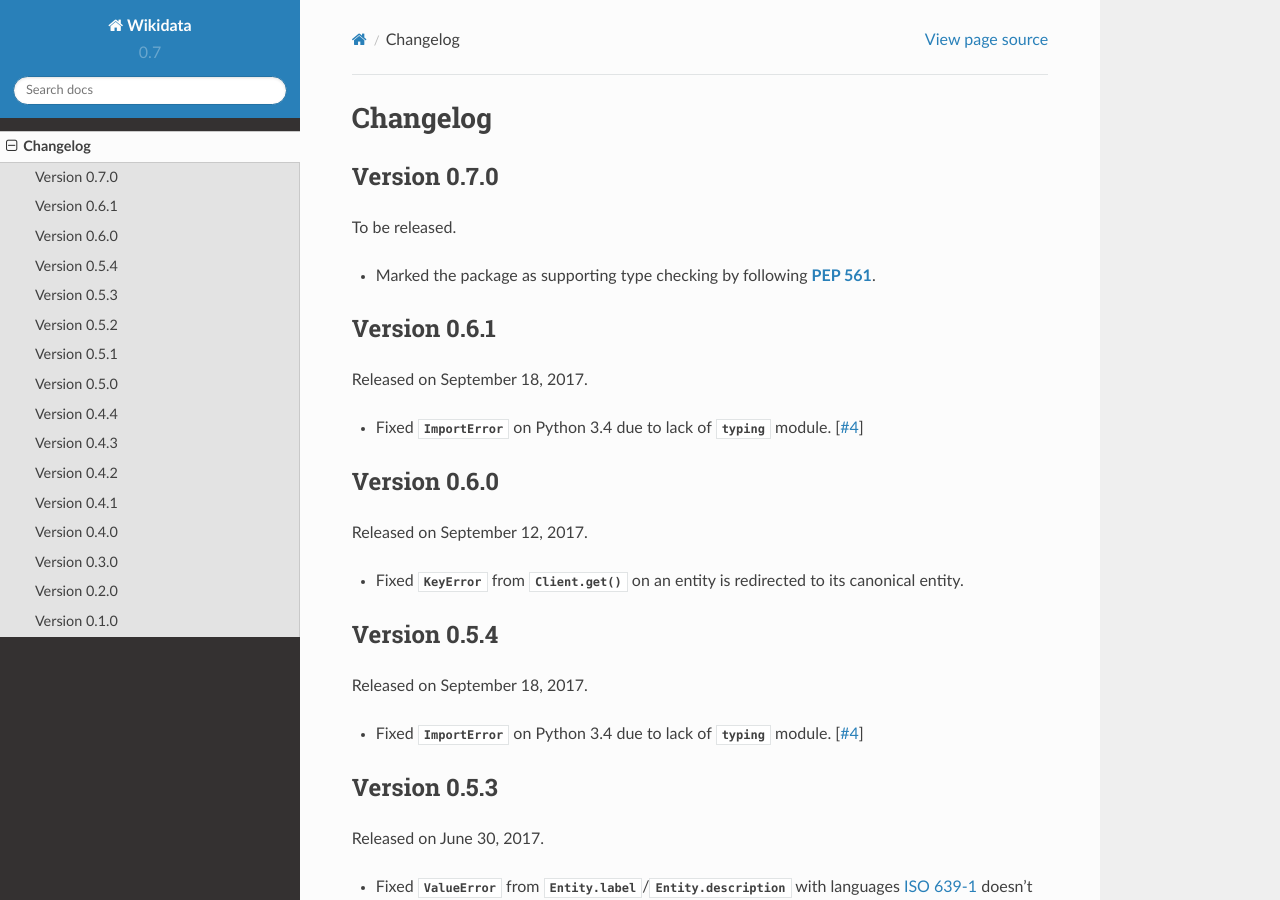
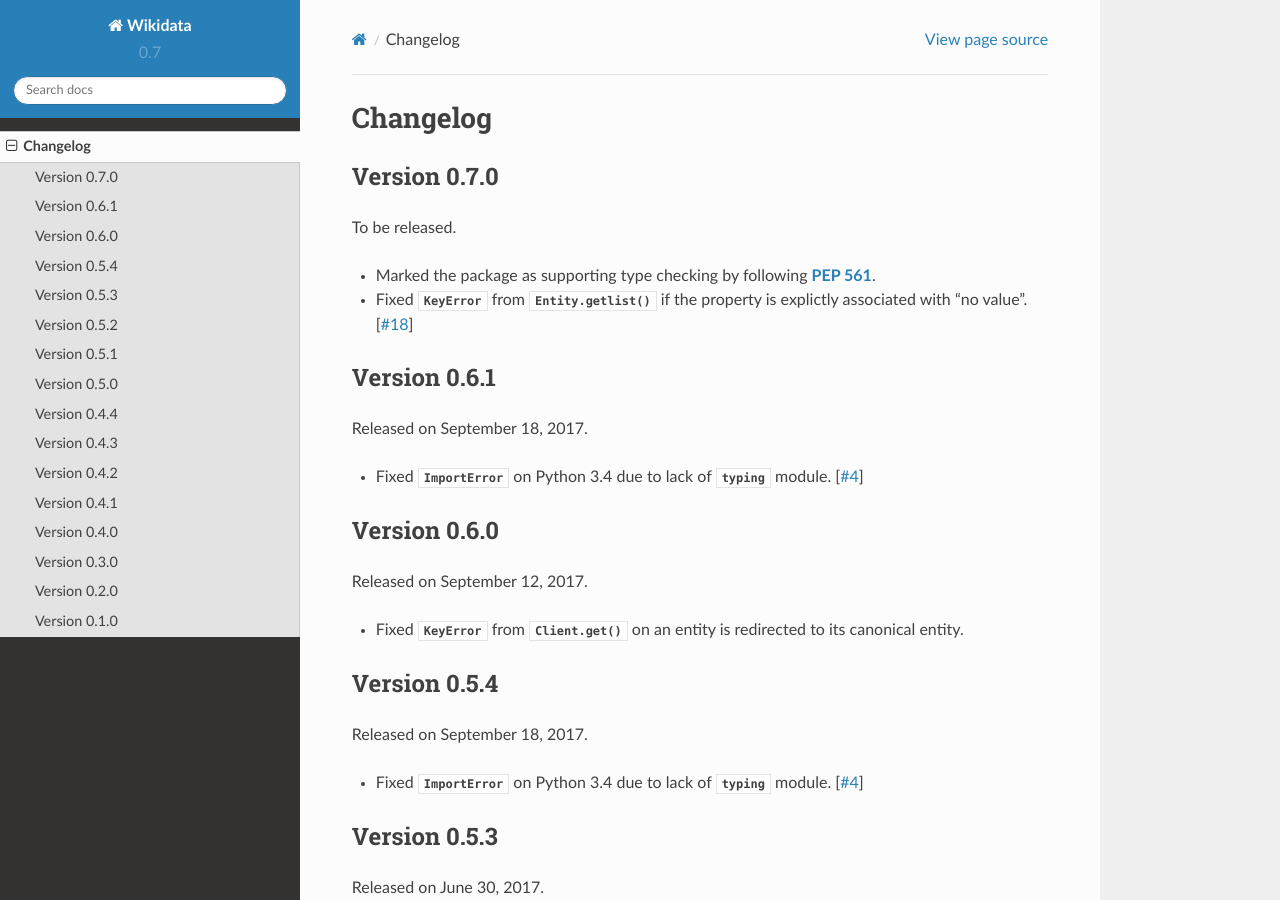
Before and after one commit to dahlia/wikidata, a Sphinx documentation site: the page built from docs/changes.rst, in a window 1280 px wide and 900 px high. Built offline with Sphinx 7.4.7 and the Read the Docs theme 2.0.0, drawn with Linux system fonts in a browser that asks for light colours.

Commit message:
Only consider snaktype 'value' in entity.getlist (Fixes #18)

```diff
--- a/docs/changes.rst
+++ b/docs/changes.rst
@@ -7,6 +7,9 @@ Version 0.7.0
 To be released.
 
 - Marked the package as supporting type checking by following :pep:`561`.
+- Fixed :exc:`KeyError` from :meth:`Entity.getlist()
+  <wikidata.entity.Entity.getlist>` if the property is explictly associated
+  with "no value". [:issue:`18`]
 
 
 Version 0.6.1
```
Also changed, not shown: 1 other file.
